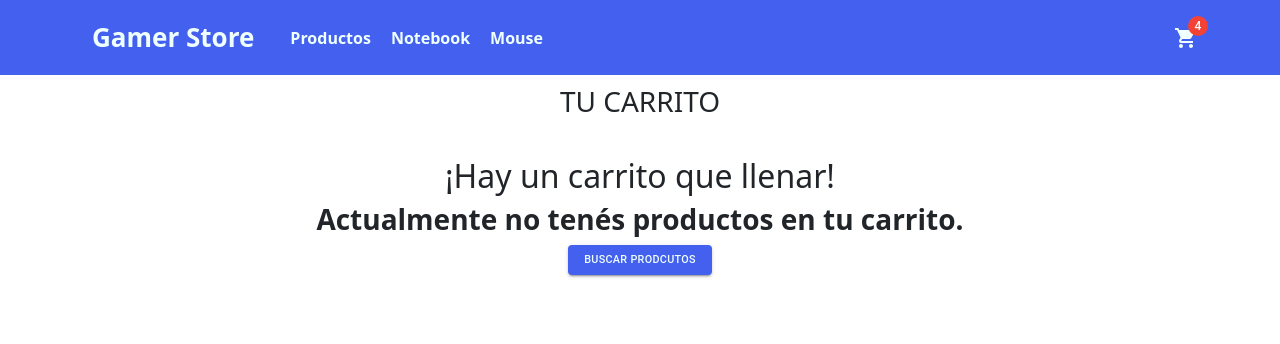
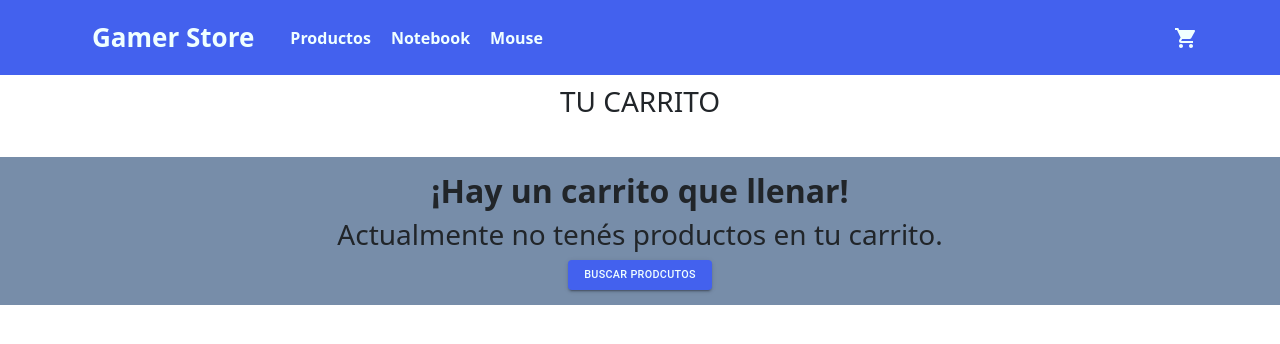
Before and after one commit to AgostinoNicolas/GamerStore-React-, a React (Create React App) app: page /cart in a window 1280 px wide. Shown: the top 344 px of the page. Built offline with nearby package versions, Linux system fonts and the light colour scheme.

Commit message:
Se agrego el acumulador al carrito

```diff
--- a/src/App.css
+++ b/src/App.css
@@ -208,6 +208,9 @@
   justify-content: center;
   text-align: center;
   margin-top: 30px;
+  background-color: #778da9;
+  padding-top: 15px;
+  padding-bottom: 15px;
 }
 
 
--- a/src/components/CartContext.jsx
+++ b/src/components/CartContext.jsx
@@ -32,13 +32,19 @@ import { useState, createContext } from "react";
     }
 
     const deleteItem = (id) =>{
-        let result = cartList.filter(item => item.idItem != id);
+        let result = cartList.filter(item => item.idItem !== id);
         setCartList(result);
 
     }
 
+    const calcItemsQty = () => {
+        let qtys = cartList.map(item => item.qtyItem);
+        console.log(qtys)
+        return qtys.reduce(((previousValue, currentValue) => previousValue + currentValue), 0);
+    }
+
      return(
-        <CartContext.Provider value={{cartList, addToCart, removeCart, deleteItem}}>
+        <CartContext.Provider value={{cartList, addToCart, removeCart, deleteItem, calcItemsQty}}>
             {children}
         </CartContext.Provider>
 
--- a/src/components/CartWidget.jsx
+++ b/src/components/CartWidget.jsx
@@ -1,11 +1,14 @@
 import React from 'react';
 import { Badge } from "@material-ui/core";
 import ShoppingCartIcon from '@material-ui/icons/ShoppingCart';
+import { useContext } from "react";
+import { CartContext } from "./CartContext";
 
 const CartWidget = () =>{
+    const test = useContext(CartContext);
     return(
         <>
-            <Badge  className='shop-cart' badgeContent={4} color="error">
+            <Badge  className='shop-cart' badgeContent={test.calcItemsQty(0)} color="error">
                 <ShoppingCartIcon />
             </Badge>
         </>
--- a/src/components/EmptyCart.jsx
+++ b/src/components/EmptyCart.jsx
@@ -7,8 +7,8 @@ const EmptyCart = () => {
         <Row>
             <Col className="conatinerEmptyCart">
                 <div>
-                    <h2>¡Hay un carrito que llenar!</h2>
-                    <h3><b>Actualmente no tenés productos en tu carrito.</b></h3>
+                    <h2><b>¡Hay un carrito que llenar!</b></h2>
+                    <h3>Actualmente no tenés productos en tu carrito.</h3>
                     <Link className="btnContinueShoplLink" to='/'>
                         <Button className="btnContinueShop" variant="contained" >
                             Buscar Prodcutos
--- a/src/components/ItemDetail.jsx
+++ b/src/components/ItemDetail.jsx
@@ -11,7 +11,7 @@ const ItemDetail = ({ items }) => {
     const onAdd = (qty) => {
         alert("Has seleccionado " + qty + " articulos");
         setItemCount(qty);
-        test.addToCart(items);
+        test.addToCart(items, qty);
     }
 
     return(
--- a/src/components/ItemListContainer.jsx
+++ b/src/components/ItemListContainer.jsx
@@ -10,12 +10,12 @@ const ItemListContainer = () => {
     const {idCategoria} = useParams();
 
     useEffect(() => {
-        if (idCategoria == undefined){
+        if (idCategoria === undefined){
             customFetch(2000, data)
                 .then(result => setDatos(result))
                 .catch(err => console.log(err))
         } else {
-            customFetch(2000, data.filter(item => item.categoria === idCategoria))
+            customFetch(2000, data.filter(item => item.categoria === parseInt(idCategoria)))
                 .then(result => setDatos(result))
                 .catch(err => console.log(err))
         }
```
